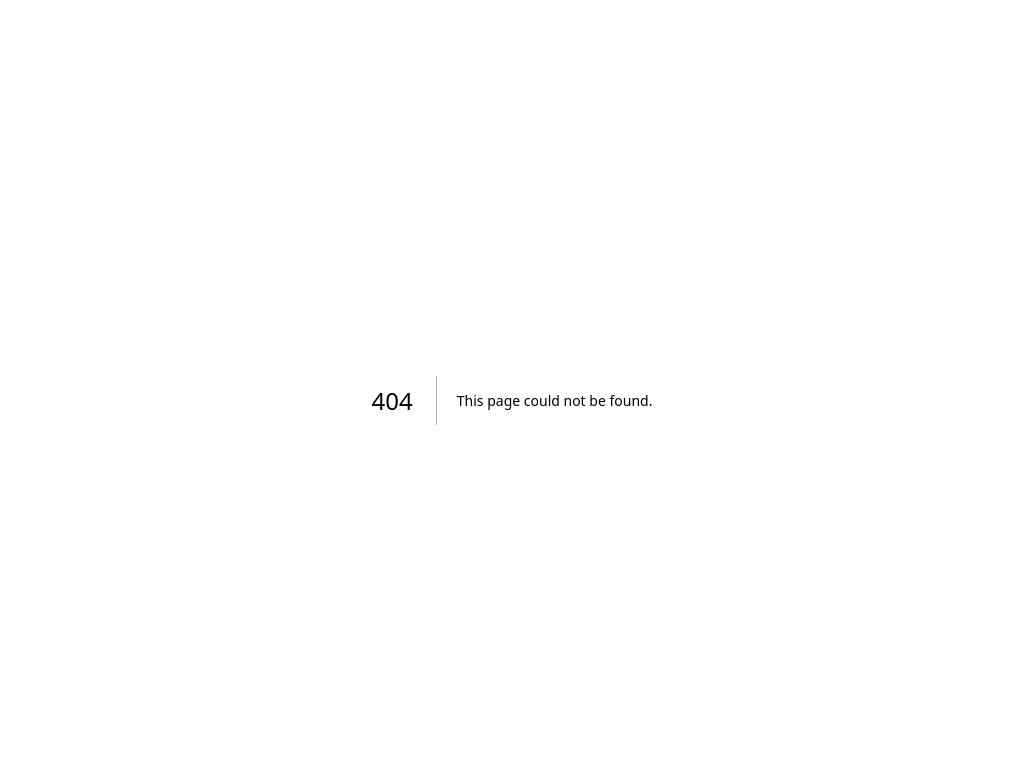
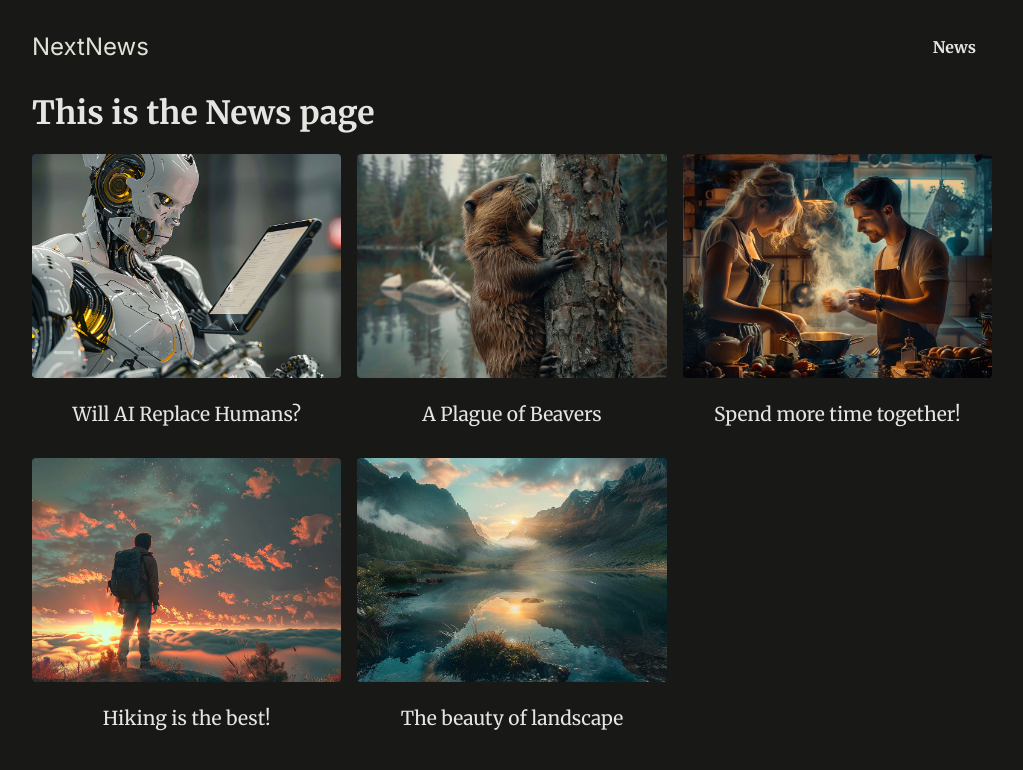
Before and after one commit to vikrantaroraa/next-js-news-app, a Next.js app: page /news in a window 1280 px wide. Before the commit this address had no page. Shown: the top 770 px of the page, without its empty margins (128-1151 px from the left). Built offline with nearby package versions, Linux system fonts and the light colour scheme.

Commit message:
feat: added news article page and not-found page

```diff
--- a/app/layout.js
+++ b/app/layout.js
@@ -1,14 +1,20 @@
-import './globals.css';
+import MainHeader from "@/components/main-header";
+import "./globals.css";
 
 export const metadata = {
-  title: 'Next.js Page Routing & Rendering',
-  description: 'Learn how to route to different pages.',
-}
+  title: "Next.js Page Routing & Rendering",
+  description: "Learn how to route to different pages.",
+};
 
 export default function RootLayout({ children }) {
- return (
+  return (
     <html lang="en">
-      <body>{children}</body>
+      <body>
+        <div id="page">
+          <MainHeader />
+          {children}
+        </div>
+      </body>
     </html>
-  )
+  );
 }
--- /dev/null
+++ b/app/news/page.js
@@ -0,0 +1,28 @@
+import { DUMMY_NEWS } from "@/dummy-news";
+import Link from "next/link";
+import React from "react";
+
+const News = () => {
+  return (
+    <>
+      <h1>This is the News page</h1>
+      <ul className="news-list">
+        {DUMMY_NEWS.map((newsItem) => {
+          return (
+            <li key={newsItem.id}>
+              <Link href={`/news/${newsItem.slug}`}>
+                <img
+                  src={`/images/news/${newsItem.image}`}
+                  alt={newsItem.title}
+                />
+                {newsItem.title}
+              </Link>
+            </li>
+          );
+        })}
+      </ul>
+    </>
+  );
+};
+
+export default News;
--- /dev/null
+++ b/components/main-header.js
@@ -0,0 +1,18 @@
+import Link from "next/link";
+
+export default function MainHeader() {
+  return (
+    <header id="main-header">
+      <div id="logo">
+        <Link href="/">NextNews</Link>
+      </div>
+      <nav>
+        <ul>
+          <li>
+            <Link href="/news">News</Link>
+          </li>
+        </ul>
+      </nav>
+    </header>
+  );
+}
--- /dev/null
+++ b/dummy-news.js
@@ -0,0 +1,47 @@
+export const DUMMY_NEWS = [
+  {
+    id: "n1",
+    slug: "will-ai-replace-humans",
+    title: "Will AI Replace Humans?",
+    image: "ai-robot.jpg",
+    date: "2021-07-01",
+    content:
+      "Since late 2022 AI is on the rise and therefore many people worry whether AI will replace humans. The answer is not that simple. AI is a tool that can be used to automate tasks, but it can also be used to augment human capabilities. The future is not set in stone, but it is clear that AI will play a big role in the future. The question is how we will use it.",
+  },
+  {
+    id: "n2",
+    slug: "beaver-plague",
+    title: "A Plague of Beavers",
+    image: "beaver.jpg",
+    date: "2022-05-01",
+    content:
+      "Beavers are taking over the world. They are building dams everywhere and flooding entire cities. What can we do to stop them?",
+  },
+  {
+    id: "n3",
+    slug: "couple-cooking",
+    title: "Spend more time together!",
+    image: "couple-cooking.jpg",
+    date: "2024-03-01",
+    content:
+      "Cooking together is a great way to spend more time with your partner. It is fun and you get to eat something delicious afterwards. What are you waiting for? Get cooking!",
+  },
+  {
+    id: "n4",
+    slug: "hiking",
+    title: "Hiking is the best!",
+    image: "hiking.jpg",
+    date: "2024-01-01",
+    content:
+      "Hiking is a great way to get some exercise and enjoy the great outdoors. It is also a great way to clear your mind and reduce stress. So what are you waiting for? Get out there and start hiking!",
+  },
+  {
+    id: "n5",
+    slug: "landscape",
+    title: "The beauty of landscape",
+    image: "landscape.jpg",
+    date: "2022-07-01",
+    content:
+      "Landscape photography is a great way to capture the beauty of nature. It is also a great way to get outside and enjoy the great outdoors. So what are you waiting for? Get out there and start taking some pictures!",
+  },
+];
```
Also changed, not shown: app/news/[newsSlug]/not-found.js (added, +12 -0 lines), app/news/[newsSlug]/page.js (added, +25 -0 lines), app/not-found.js (added, +12 -0 lines).
